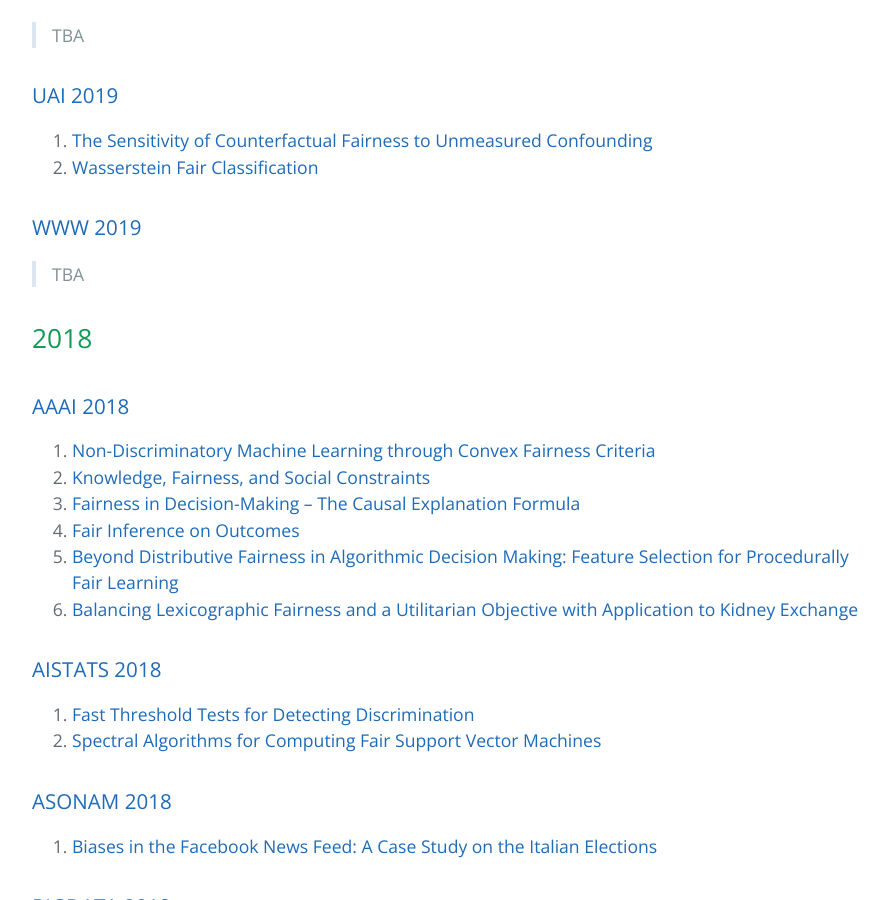
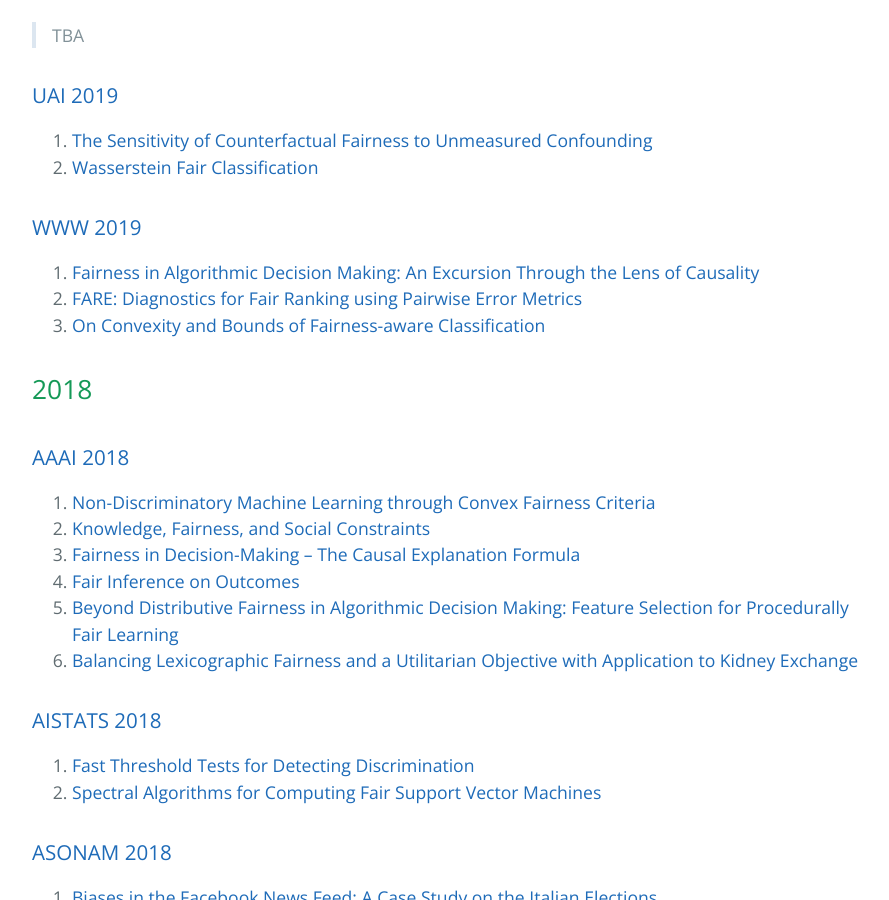
Before and after one commit to minakhan01/FairAI, a Jekyll site: the page built from conference.md, in a window 1280 px wide and 900 px high, scrolled down 3954 px. Shown: the whole window, without its empty margins (192-1081 px from the left). Built offline with Jekyll 4.4.1, drawn with Linux system fonts in a browser that asks for light colours; our own code applies the rules of GitHub Pages for plain Markdown files.

Commit message:
Add papers for WWW 2019

```diff
--- a/conference.md
+++ b/conference.md
@@ -135,7 +135,9 @@ layout: default
 
 ### [WWW 2019](https://dblp.uni-trier.de/db/conf/www/www2019.html)
 
-> TBA
+1. [Fairness in Algorithmic Decision Making: An Excursion Through the Lens of Causality](https://doi.org/10.1145/3308558.3313559)
+2. [FARE: Diagnostics for Fair Ranking using Pairwise Error Metrics](https://doi.org/10.1145/3308558.3313443)
+3. [On Convexity and Bounds of Fairness-aware Classification](https://doi.org/10.1145/3308558.3313723)
 
 
 ## 2018
```
